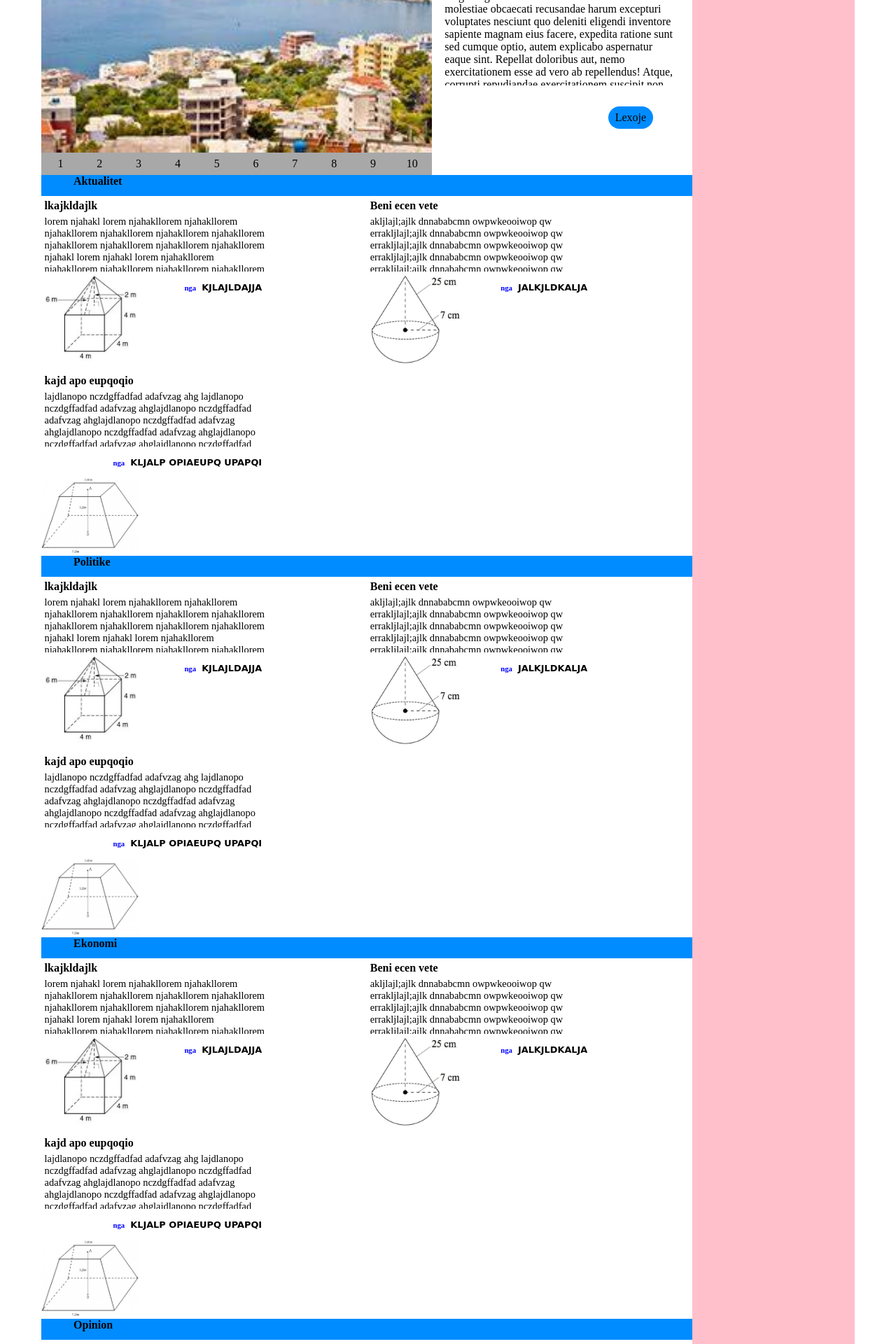
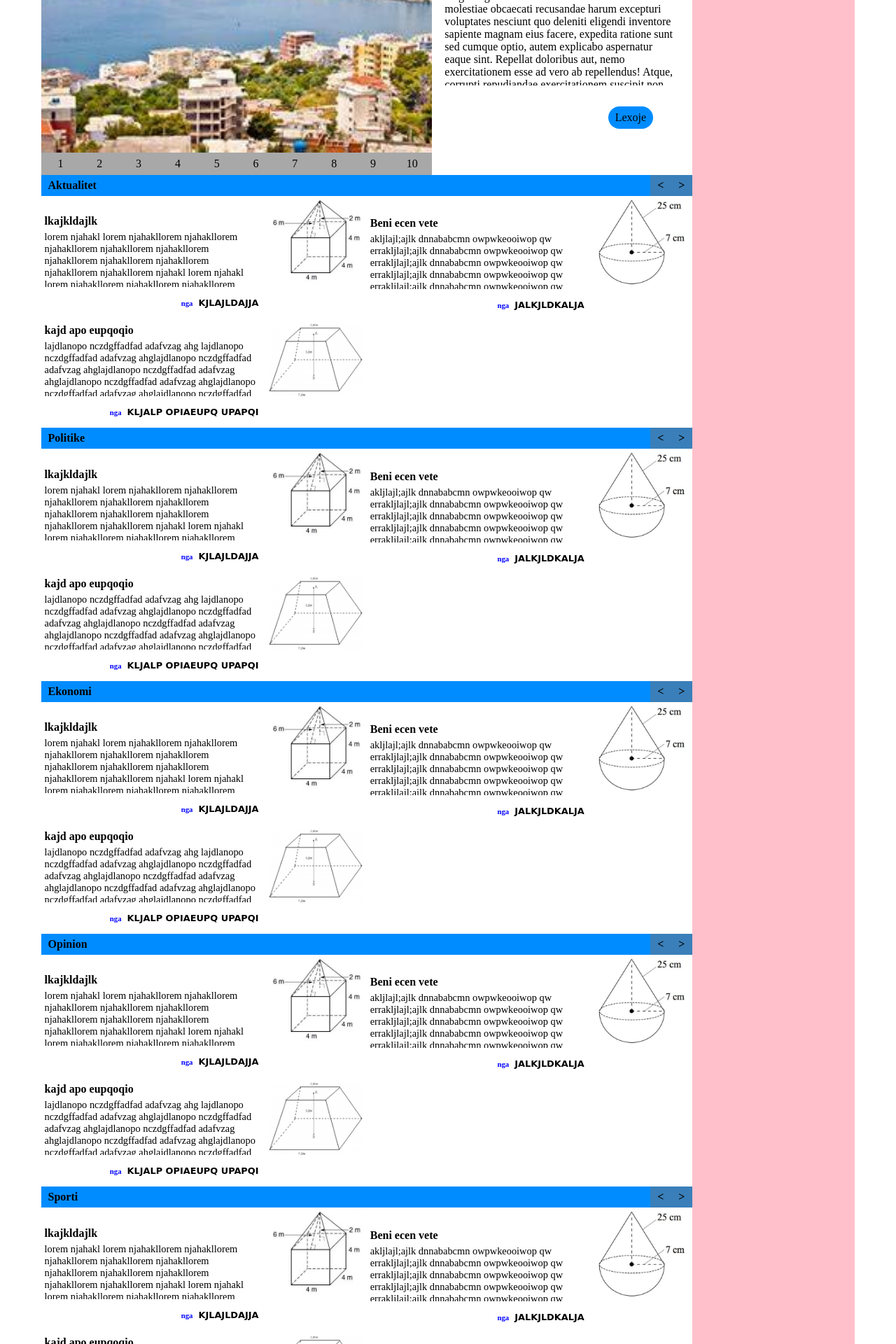
Before and after one commit to LochnessM/newspaper, a Django app: page / in a window 1280 px wide. Shown: the part 479-2399 px from the top of the page at 70% size. Run offline with Django 3.2, Linux system fonts and the light colour scheme; data comes from the database, SQL or seed files in the repository.

```diff
--- a/static/style.css
+++ b/static/style.css
@@ -106,7 +106,6 @@
 
 .container
 {
-    display: inline-block;
     width: 100%;
     padding: 4%;
     min-height: 100vh;
@@ -260,15 +259,46 @@
     background-color: rgb(16, 122, 209);
 }
 
-.col-1 > h4
+.container-1
 {
+    width: 100%;
+}
+
+.container-1 > h4
+{
+    position: relative;
     width: 100%;
     margin: 0px;
     display: block;
     float: left;
-    padding-left: 5%;
+    padding: 6px 10px;
     height: 30px;
     background-color: rgb(0, 140, 255);
+}
+
+.container-1 > h4 > span
+{
+    position: absolute;
+    top: 50%;
+    width: 30px;
+    height: 30px;
+    transform: translateY(-50%);
+    border: none;
+    display: flex;
+    justify-content: center;
+    align-items: center;
+    background-color: rgba(116, 116, 116, 0.5);
+    cursor: pointer;
+}
+
+.back-1
+{
+    right: 30px;
+}
+
+.forward-1
+{
+    right: 0px;
 }
 
 .seksioni
@@ -286,7 +316,8 @@
 
 .shkrimi
 {
-    width: 70%;
+    display: inline-block;
+    width: 69%;
 }
 
 .shkrimi h4
@@ -323,6 +354,7 @@
 
 .card img
 {
-    width: 30%;
+    display: inline-block;
+    width: 29%;
     object-fit: contain;
 }
--- a/templates/Faqja_kryesore/home.html
+++ b/templates/Faqja_kryesore/home.html
@@ -68,7 +68,12 @@
             </div>
 
             {% for section in sections %}
-            <h4> {{ section }} </h4>
+            <div class="container-1">
+                <h4>
+                    {{ section }}
+                    <span class="back-1"> &#60 </span>
+                    <span class="forward-1"> > </span>
+                </h4>
                 <section class="seksioni">
 
                     {% for artikulli in artikujt %}
@@ -78,11 +83,12 @@
                             <p>{{ artikulli.description }}</p>
                             <h6> nga &#160  <span> {{ artikulli.author }} </span></h6>
                         </div>
-                    <img src="{{ artikulli.image }}">
+                        <img src="{{ artikulli.image.url }}">
                     </div>
                 {% endfor %}
 
                 </section>
+            </div>
             {% endfor %}
 
         </div>
```
Lines whose indentation alone changed are shown as unchanged.
